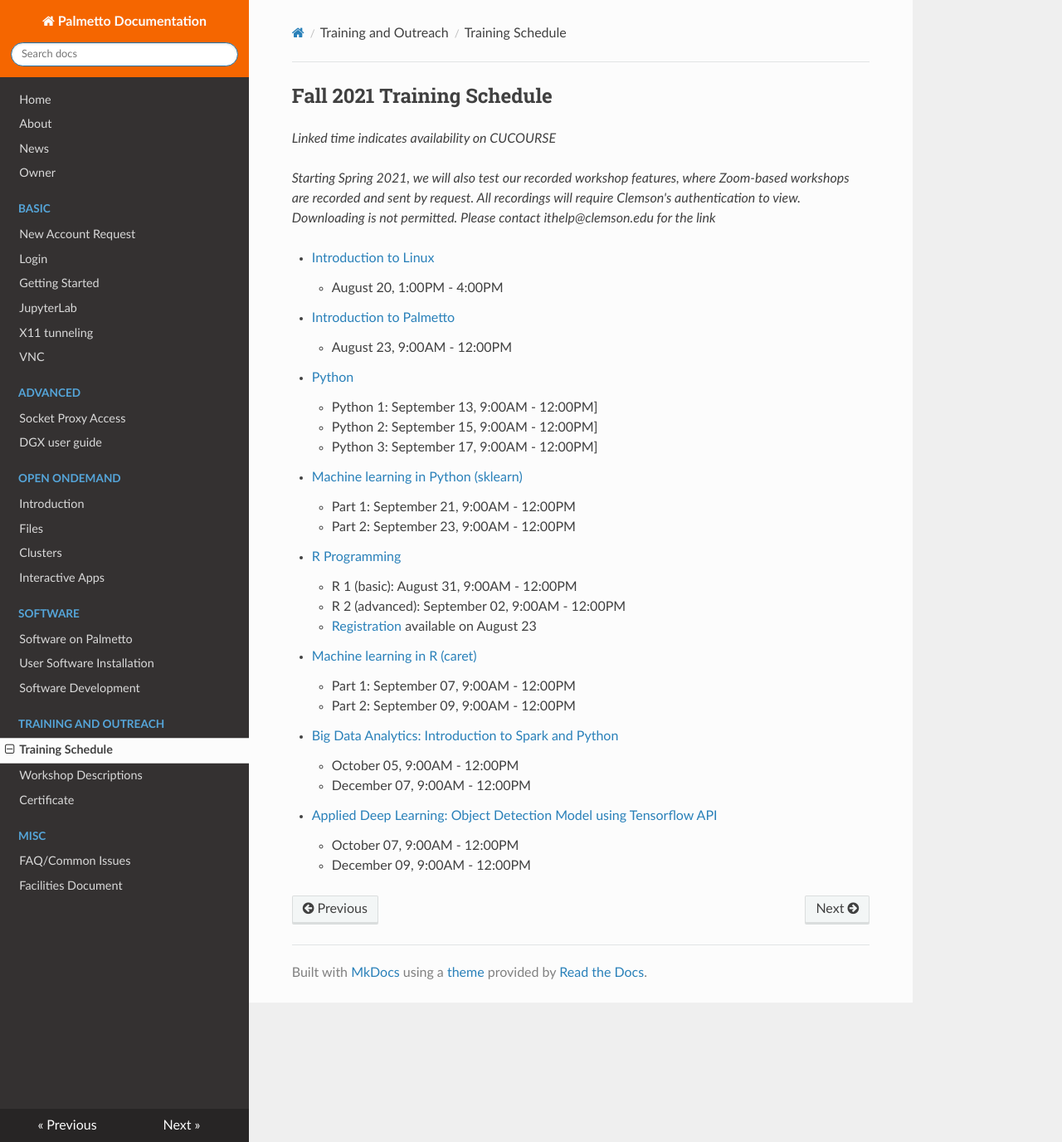
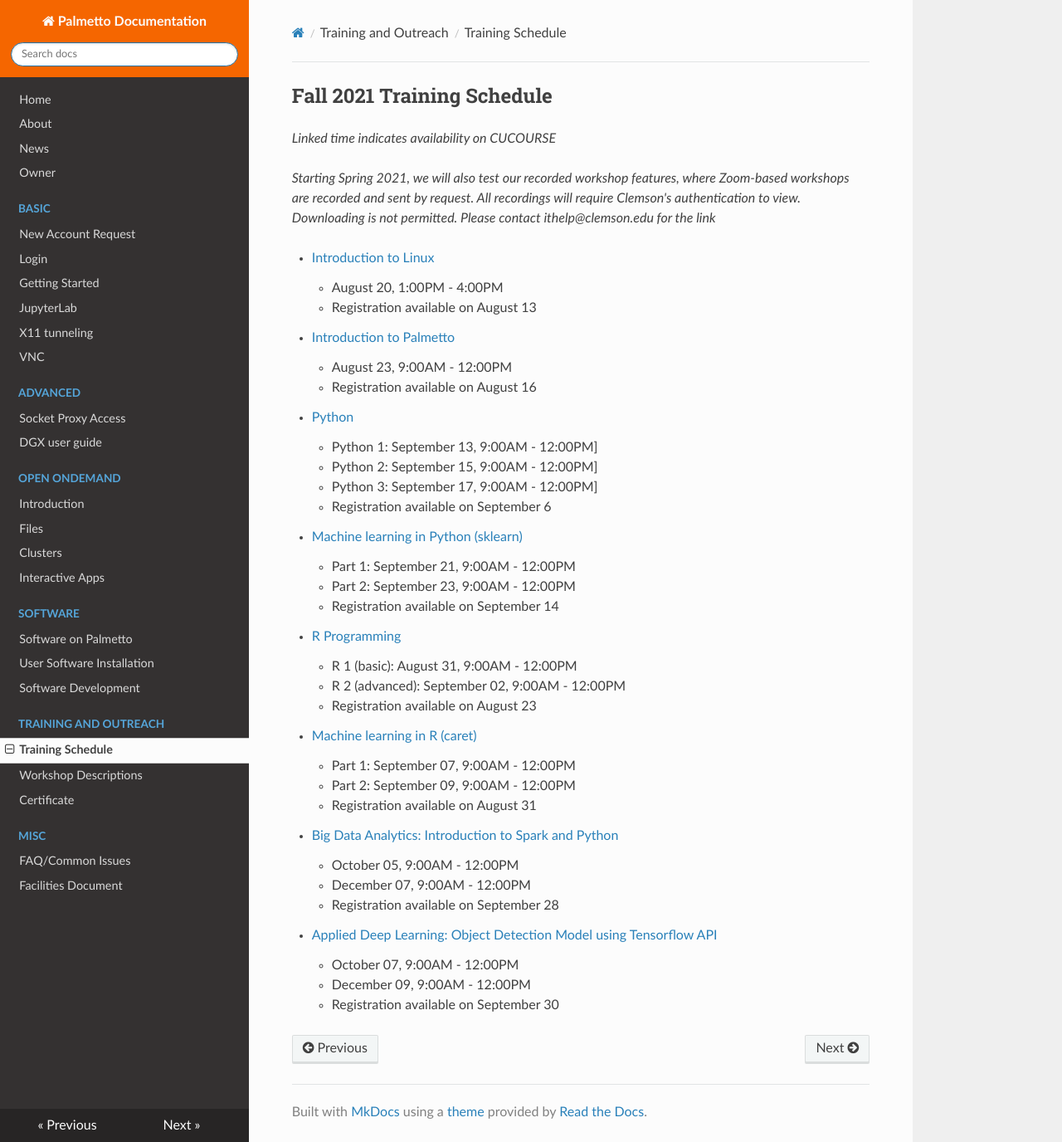
Before and after one commit to clemsonciti/palmetto-documentation, an MkDocs documentation site: the page built from docs/training/schedule.md, in a window 1280 px wide and 1376 px high. Shown: the whole window at 83% size. Built offline with MkDocs 1.6.1, drawn with Linux system fonts in a browser that asks for light colours; nearby versions of some CDN libraries.

Commit message:
Update schedule.md

```diff
--- a/docs/training/schedule.md
+++ b/docs/training/schedule.md
@@ -8,38 +8,39 @@ require Clemson's authentication to view. Downloading is not permitted. Please c
 
 - [Introduction to Linux](workshop.md#introduction-to-linux)
     - August 20, 1:00PM - 4:00PM
-
+    - Registration available on August 13
 
 - [Introduction to Palmetto](workshop.md#introduction-to-research-computing-on-palmetto-cluster)
     - August 23, 9:00AM - 12:00PM
-
+    - Registration available on August 16
 
  - [Python](workshop.md#introduction-to-programming-in-python)
     - Python 1: September 13, 9:00AM - 12:00PM]
     - Python 2: September 15, 9:00AM - 12:00PM]
     - Python 3: September 17, 9:00AM - 12:00PM]
-
+    - Registration available on September 6
 
 - [Machine learning in Python (sklearn)](workshop.md#machine-learning-in-python)
     - Part 1: September 21, 9:00AM - 12:00PM
     - Part 2: September 23, 9:00AM - 12:00PM
-
+    - Registration available on September 14
 
 - [R Programming](workshop.md#introduction-to-data-science-using-r)
     - R 1 (basic): August 31, 9:00AM - 12:00PM
     - R 2 (advanced): September 02, 9:00AM - 12:00PM
-    - [Registration](https://docs.google.com/forms/d/1Mr2h_a7Xyfc8rT9BryvlAxzmCaZakQKQUM8r9uXDrAI/edit) available on August 23
+    - Registration available on August 23
 
 - [Machine learning in R (caret)](workshop.md#machine-learning-in-r)
     - Part 1: September 07, 9:00AM - 12:00PM
     - Part 2: September 09, 9:00AM - 12:00PM
-
+    - Registration available on August 31
 
 - [Big Data Analytics: Introduction to Spark and Python](workshop.md#introduction-to-big-data-analytics-using-sparkpython)
     - October 05, 9:00AM - 12:00PM
     - December 07, 9:00AM - 12:00PM
-
+    - Registration available on September 28
 
 - [Applied Deep Learning: Object Detection Model using Tensorflow API](workshop.md#introduction-to-applied-deep-learning-object-detection-model-using-tensorflow-api)
     - October 07, 9:00AM - 12:00PM
     - December 09, 9:00AM - 12:00PM
+    - Registration available on September 30
```
